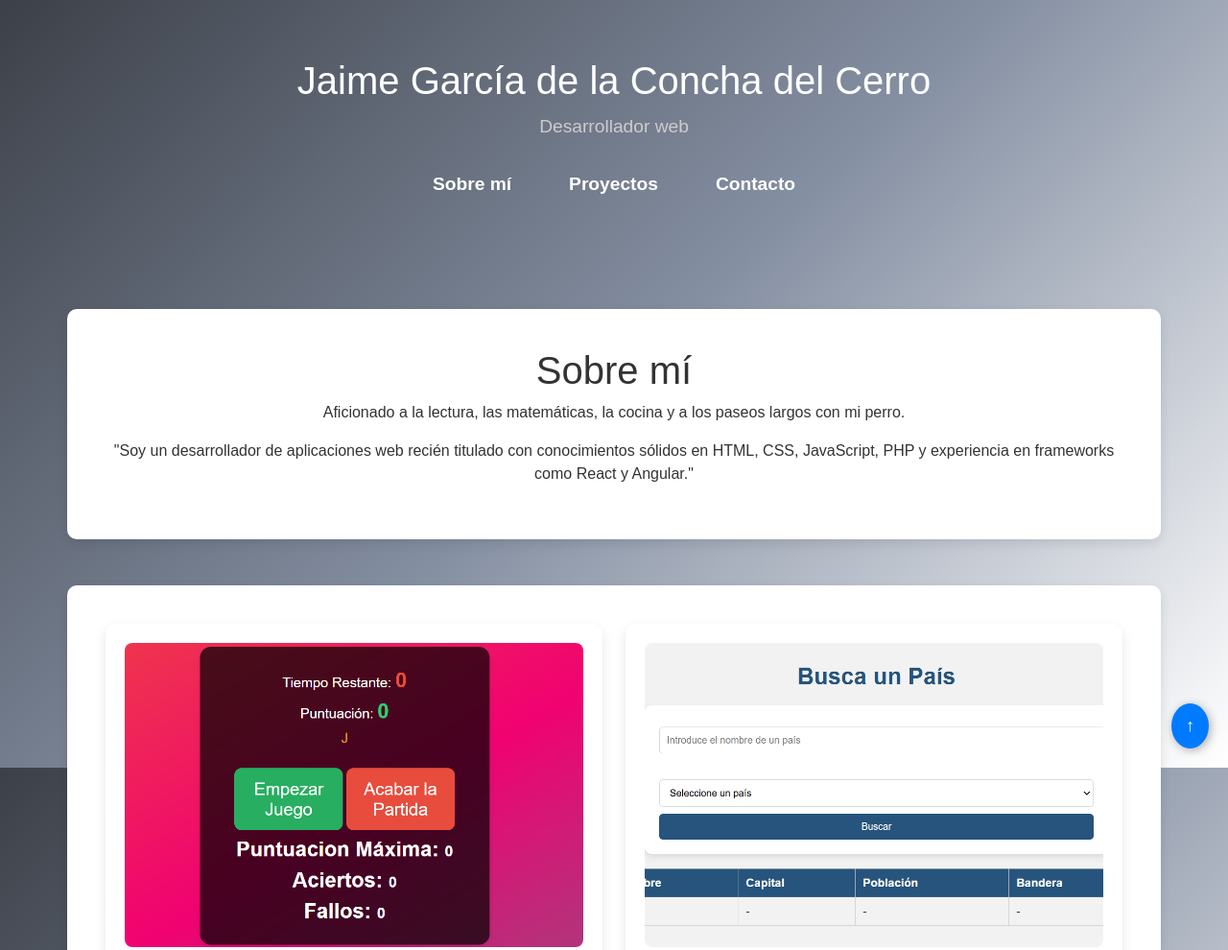
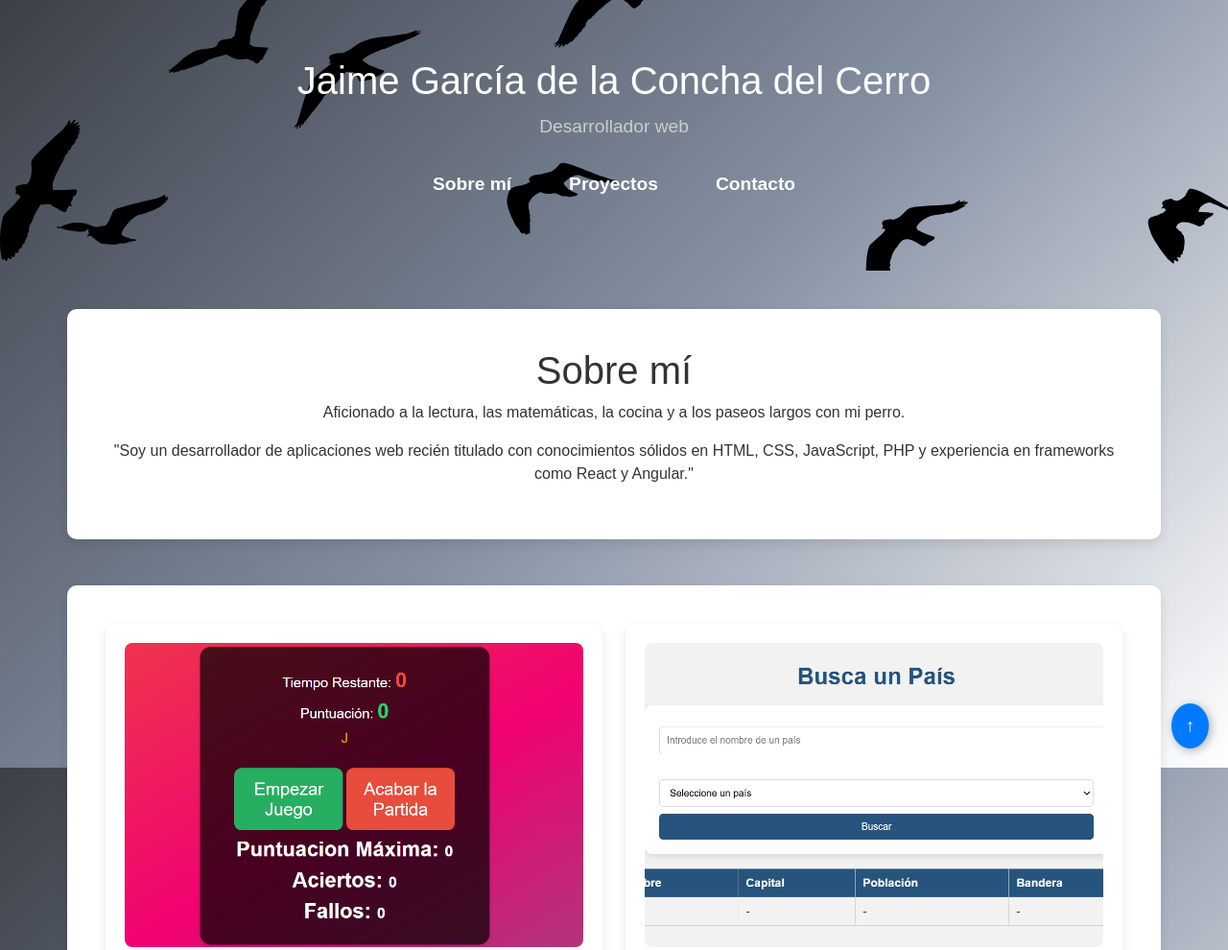
Before and after one commit to Jaigardel/Portfolio, a plain HTML site: page index.html in a window 1280 px wide. Shown: the top 990 px of the page at 96% size. Drawn offline with nearby package versions, Linux system fonts and the light colour scheme; the site is published under a folder, as on GitHub Pages, so addresses that start at the root find nothing.

Commit message:
actualizacion

```diff
--- a/styles.css
+++ b/styles.css
@@ -8,7 +8,7 @@ body {
 }
 
 header {
-    background-image: url('/img/birds.svg');
+    background-image: url('img/birds.svg');
     background-size: cover;
     background-position: center;
     background-repeat: no-repeat;
```
